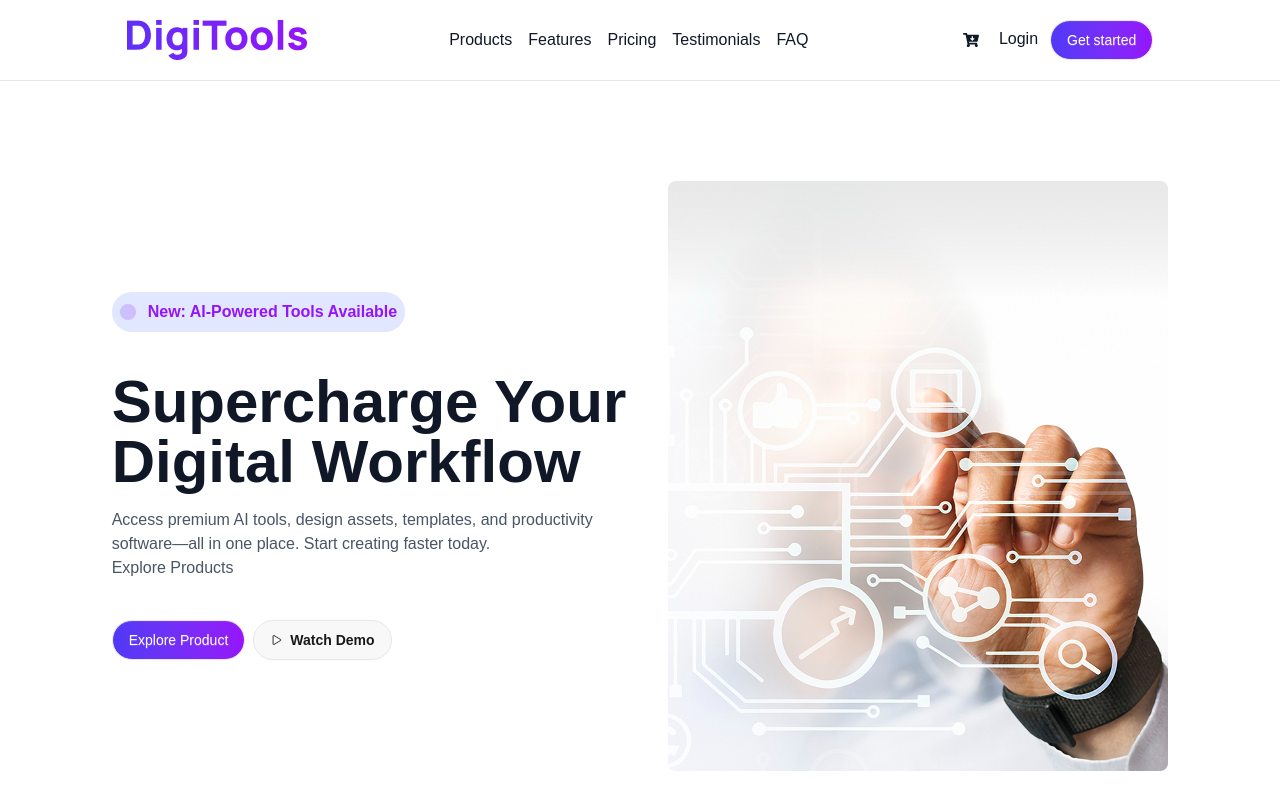
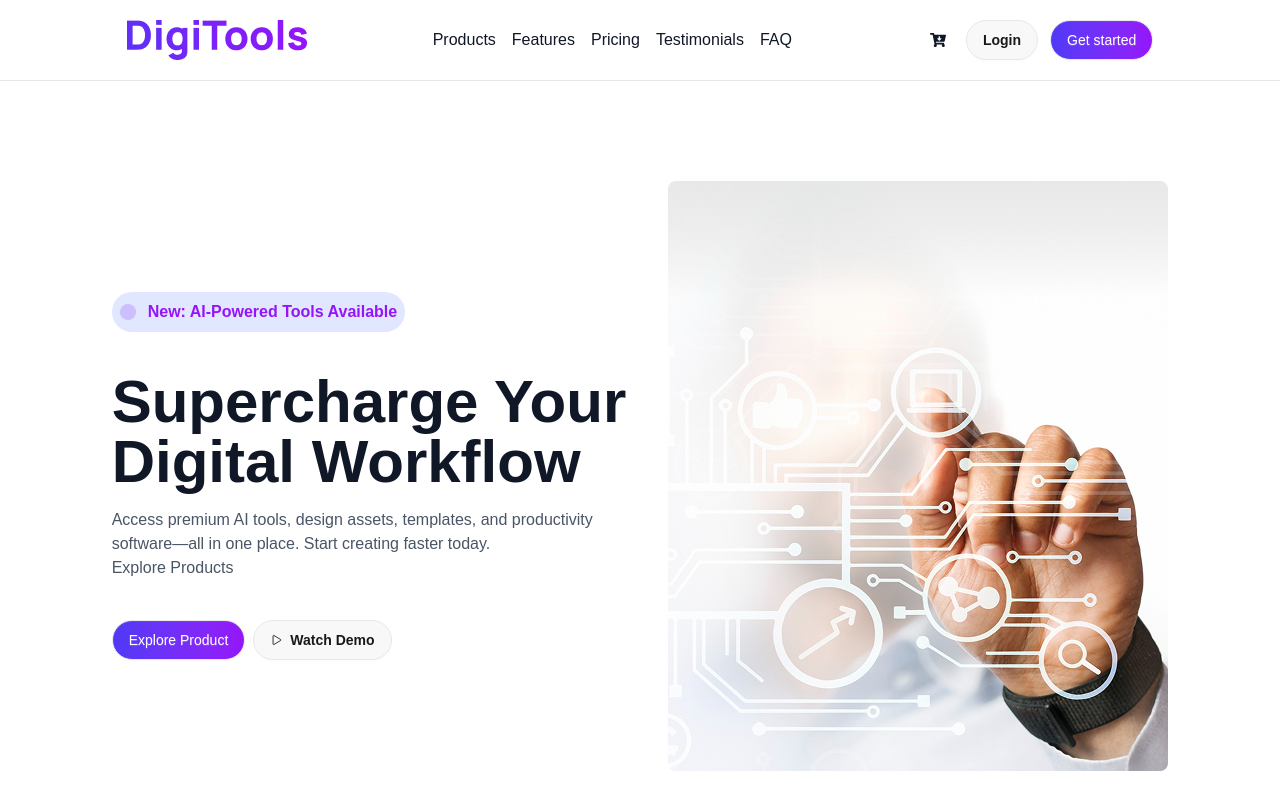
Before and after one commit to saikat281/DigiTools-platform, a React (Vite) app: page / in a window 1280 px wide. Shown: the top 800 px of the page. Built offline with nearby package versions, Linux system fonts and the light colour scheme.

Commit message:
Some changes in navbar component

```diff
--- a/src/Components/Navbar/Navbar.jsx
+++ b/src/Components/Navbar/Navbar.jsx
@@ -36,8 +36,8 @@ const Navbar = ({ selected }) => {
                     <p className={`${selected.length !== 0 ? "absolute  flex items-center justify-center bottom-5 right-1 w-4 h-4 bg-red-600 p-1 rounded-full text-[12px] text-white" : "hidden"}  `} >{selected.length}</p>
 
                 </div>
-                <div className='space-x-3'>
-                    <a className='hover:opacity-90' href="">Login</a>
+                <div className='flex justify-center items-center flex-col md:flex-row space-x-3 gap-2 md:gap-0 mt-3 md:mt-0'>
+                    <a className='btn rounded-full hover:opacity-90 ' href="">Login</a>
                     <button className='btn text-white font-light  bg-linear-to-r from-[#4F39F6] to-[#9514FA] rounded-full hover:opacity-90'>Get started</button>
                 </div>
 
```
Also changed, not shown: 1 other file (tests, documents, lock files or other folders).
